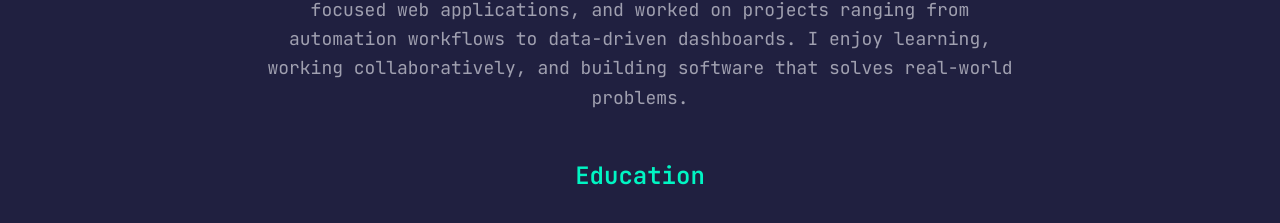
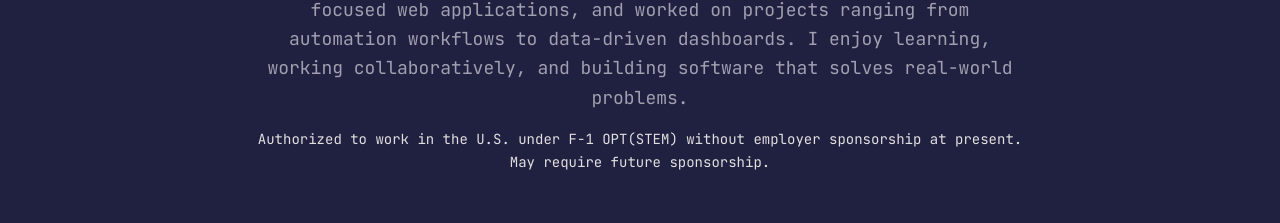
Before and after one commit to vinuthBabu01/portfolio-new, a React (Vite) app: page / in a window 1280 px wide. Shown: the part 997-1220 px from the top of the page. Built offline with nearby package versions, Linux system fonts and the light colour scheme.

Commit message:
Added authorization details

```diff
--- a/src/components/About.jsx
+++ b/src/components/About.jsx
@@ -30,7 +30,11 @@ const About = () => {
           transition={{ duration: 0.6 }}
         >
           <p className="text-lg text-text-secondary leading-relaxed">
-          Hi! I’m Vinuth Babu Kalmidi, a Full-Stack Software Engineer with a Master’s in Computer Engineering from Syracuse University and 2+ years of industry experience. I’ve built scalable backend systems, user focused web applications, and worked on projects ranging from automation workflows to data-driven dashboards. I enjoy learning, working collaboratively, and building software that solves real-world problems.
+            Hi! I’m Vinuth Babu Kalmidi, a Full-Stack Software Engineer with a Master’s in Computer Engineering from Syracuse University and 2+ years of industry experience. I’ve built scalable backend systems, user focused web applications, and worked on projects ranging from automation workflows to data-driven dashboards. I enjoy learning, working collaboratively, and building software that solves real-world problems.
+          </p>
+
+          <p className="text-sm text-text-primary font-mono mt-4 leading-relaxed">
+          Authorized to work in the U.S. under F-1 OPT(STEM) without employer sponsorship at present. May require future sponsorship.
           </p>
         </motion.div>
 
--- a/src/components/Hero.jsx
+++ b/src/components/Hero.jsx
@@ -44,8 +44,8 @@ const Hero = () => {
           <p className="text-text-secondary max-w-2xl mx-auto mb-8 text-base sm:text-lg">
             {personalInfo.bio}
           </p>
+
         </motion.div>
-
         <motion.div
           initial={{ opacity: 0, y: 20 }}
           animate={{ opacity: 1, y: 0 }}
@@ -70,7 +70,6 @@ const Hero = () => {
             <FaDownload className="mr-2" /> Download CV
           </a>
         </motion.div>
-
         <motion.div
           initial={{ opacity: 0, y: 20 }}
           animate={{ opacity: 1, y: 0 }}
```
